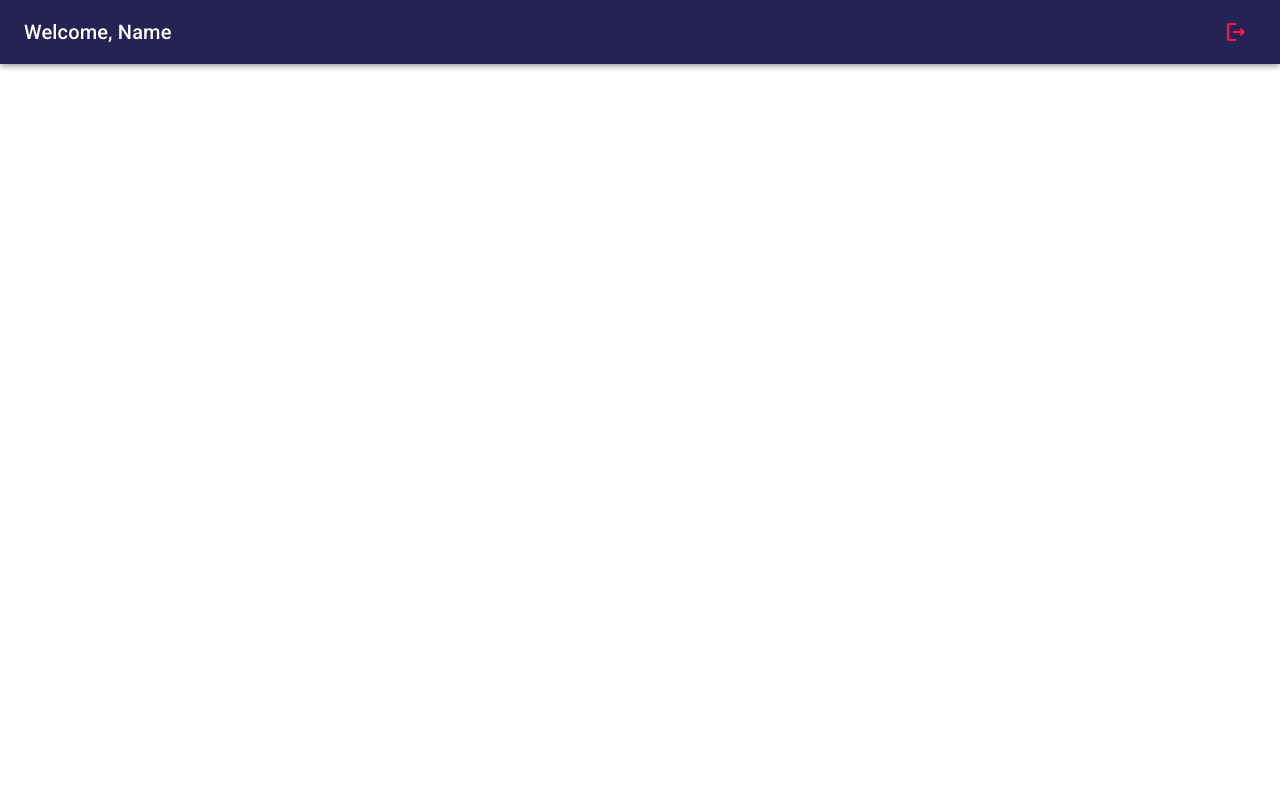
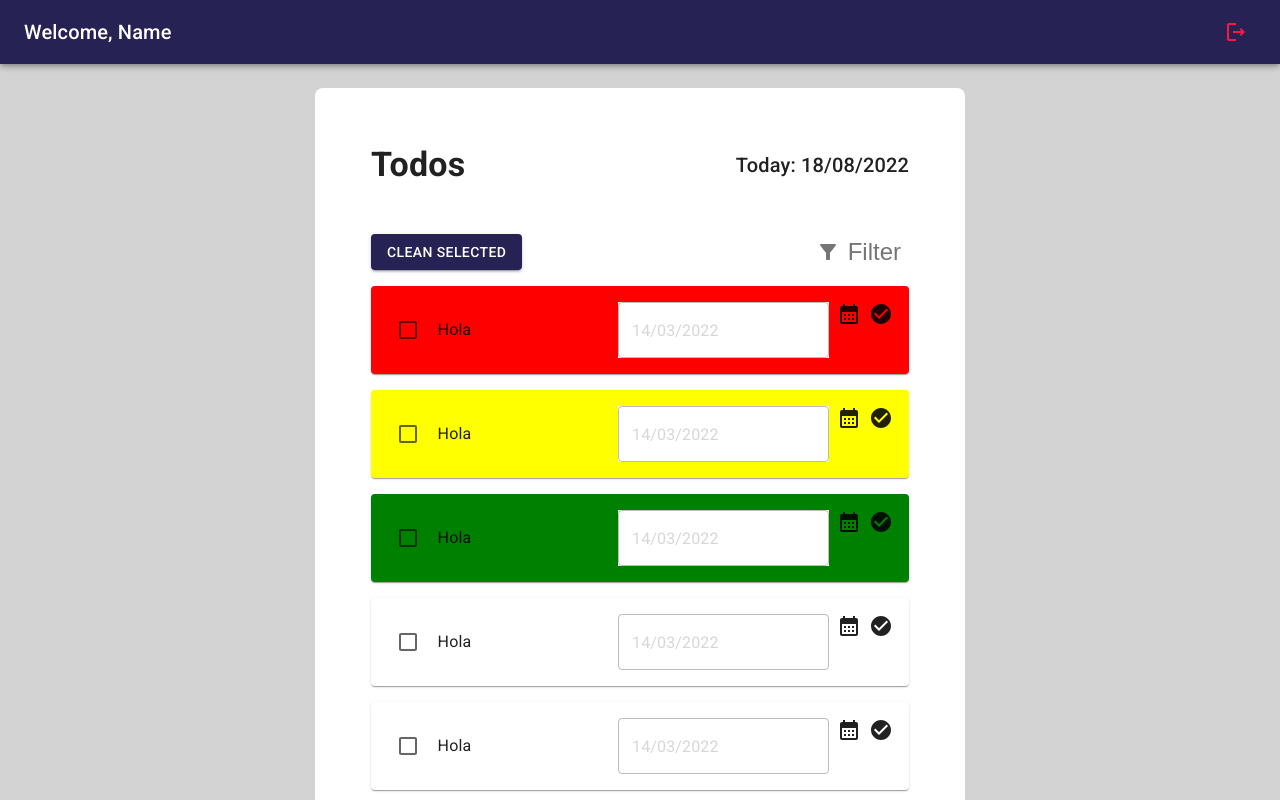
Before and after one commit to Newflaree/licitalab-frontend, a React (Vite) app: page / in a window 1280 px wide. Shown: the top 800 px of the page. Built offline with nearby package versions, Linux system fonts and the light colour scheme.

Commit message:
Implemented styles for Todos page

```diff
--- a/src/auth/pages/LoginPage.tsx
+++ b/src/auth/pages/LoginPage.tsx
@@ -42,12 +42,14 @@ export const LoginPage = () => {
             }}
           >
             <Grid item xs={ 12 }>
+              <RouterLink to='/'>
                 <Button
                   variant='contained'
                   fullWidth
                 >
                   Login
                 </Button>
+              </RouterLink>
             </Grid>
           </Grid>
 
--- /dev/null
+++ b/src/data/data.ts
@@ -0,0 +1,93 @@
+    export const testData = [
+        {
+            "title": "Test Note",
+            "desc": "Test Description",
+            "start": "1970-01-01T00:00:22.342Z",
+            "end": "1970-01-01T00:00:34.315Z",
+            "status": true,
+            "user": {
+                "_id": "62fba46e3643d9422f5165c6",
+                "name": "Test1"
+            },
+            "id": "62fc00f034fe7402b6104f12",
+            "color": "red"
+        },
+        {
+            "title": "Test Note",
+            "desc": "Test Description",
+            "start": "1970-01-01T00:00:22.342Z",
+            "end": "1970-01-01T00:00:34.315Z",
+            "status": true,
+            "user": {
+                "_id": "62fba46e3643d9422f5165c6",
+                "name": "Test1"
+            },
+            "id": "62fc011b34fe7402b6104f15",
+            "color": 'yellow'
+        },
+        {
+            "title": "Test Note",
+            "desc": "Test Description",
+            "start": "1970-01-01T00:00:22.342Z",
+            "end": "1970-01-01T00:00:34.315Z",
+            "status": true,
+            "user": {
+                "_id": "62fba46e3643d9422f5165c6",
+                "name": "Test1"
+            },
+            "id": "62fc018949c431dfd3436a97",
+            "color": "green"
+        },
+        {
+            "title": "Test Note",
+            "desc": "Test Description",
+            "start": "1970-01-01T00:00:22.342Z",
+            "end": "1970-01-01T00:00:34.315Z",
+            "status": true,
+            "user": {
+                "_id": "62fba46e3643d9422f5165c6",
+                "name": "Test1"
+            },
+            "id": "62fc01aeb94ba0c51b50f367",
+            "color": ""
+        },
+        {
+            "title": "Test Note",
+            "desc": "Test Description",
+            "start": "1970-01-01T00:00:22.342Z",
+            "end": "1970-01-01T00:00:34.315Z",
+            "status": true,
+            "user": {
+                "_id": "62fba46e3643d9422f5165c6",
+                "name": "Test1"
+            },
+            "id": "62fc01f0f837030b1981f32e",
+            "color": ""
+        },
+        {
+            "title": "Test Note",
+            "desc": "Test Description",
+            "start": "1970-01-01T00:00:22.342Z",
+            "end": "1970-01-01T00:00:34.315Z",
+            "status": true,
+            "user": {
+                "_id": "62fba46e3643d9422f5165c6",
+                "name": "Test1"
+            },
+            "id": "62fc01f2f837030b1981f331",
+            "color": ""
+        },
+        {
+            "title": "Test Note",
+            "desc": "Test Description",
+            "start": "1970-01-01T00:00:22.342Z",
+            "end": "1970-01-01T00:00:34.315Z",
+            "status": true,
+            "user": {
+                "_id": "62fba46e3643d9422f5165c6",
+                "name": "Test1"
+            },
+            "id": "62fc01f3f837030b1981f334",
+            "color": ""
+        },
+    ]
--- /dev/null
+++ b/src/todos/components/Header.tsx
@@ -0,0 +1,34 @@
+import { Grid, Typography } from '@mui/material';
+
+export const Header = () => {
+  const today = new Date();
+  const dd = String( today.getDate() ).padStart( 2, '0' );
+  const mm = String( today.getMonth() + 1 ).padStart( 2, '0' );
+  const yyyy = today.getFullYear();
+
+  return (
+    <Grid
+      container
+      justifyContent='space-between'
+      alignItems='center'
+      marginBottom={ 4 }
+    >
+      <Typography
+        component='div'
+        variant='h4'
+        noWrap
+        fontWeight={ 700 }
+      >
+        Todos
+      </Typography>
+
+      <Typography
+        component='div'
+        variant='h6'
+        noWrap
+      >
+        Today: { `${ dd }/${ mm }/${ yyyy }` }
+      </Typography>
+    </Grid>
+  )
+}
--- a/src/todos/components/Navbar.tsx
+++ b/src/todos/components/Navbar.tsx
@@ -7,6 +7,7 @@ import {
   Toolbar,
   Typography
 } from '@mui/material';
+import { Link as RouterLink } from 'react-router-dom';
 
 export const Navbar = () => {
   return (
@@ -37,9 +38,11 @@ export const Navbar = () => {
             Welcome, Name
           </Typography>
 
-          <IconButton color='error'>
-            <LogoutOutlined />
-          </IconButton>
+          <RouterLink to='/auth/login'>
+            <IconButton color='error'>
+              <LogoutOutlined />
+            </IconButton>
+          </RouterLink>
         </Grid>
       </Toolbar>
     </AppBar>
--- /dev/null
+++ b/src/todos/components/TodoCard.tsx
@@ -0,0 +1,59 @@
+import {CalendarMonth, CheckCircle} from '@mui/icons-material';
+import {
+  Card,
+  CardActionArea,
+  CardContent,
+  Checkbox,
+  Grid,
+  TextField,
+  Typography
+} from '@mui/material';
+
+export const TodoCard = ({ title, statusColor }: any) => {
+
+  return (
+    <Card
+      sx={{
+        backgroundColor: statusColor,
+        maxWidth: '100%',
+        mb: 2
+      }}
+    >
+      <CardActionArea>
+        <CardContent>
+          <Grid
+            container
+            direction='row'
+            alignItems='center'
+          >
+
+            <Grid width={ '10%' }>
+              <Checkbox />
+            </Grid>
+
+            <Grid
+              container
+              direction='row'
+              width={ '90%' }
+              justifyContent='space-between'
+              alignItems='center'
+            >
+              <Typography>Hola</Typography>
+
+              <Grid>
+                <TextField
+                  placeholder='14/03/2022'
+                  disabled
+                  sx={{ backgroundColor: 'white' }}
+                />
+                <CalendarMonth sx={{ ml: 1 }} />
+                <CheckCircle sx={{ ml: 1 }} />
+              </Grid>
+            </Grid>
+
+          </Grid>
+        </CardContent>
+      </CardActionArea>
+    </Card>
+  )
+}
--- /dev/null
+++ b/src/todos/components/Tools.tsx
@@ -0,0 +1,41 @@
+import { FilterAlt } from '@mui/icons-material';
+import { Button, Grid, IconButton } from '@mui/material';
+
+export const Tools = () => {
+  return (
+    <Grid
+      container
+      justifyContent='space-between'
+      alignItems='center'
+    >
+      <Grid
+        item
+        sx={{
+          mb: 2,
+          mt: 2
+        }}
+      >
+        <Grid
+          item
+        >
+          <Button
+            variant='contained'
+          >
+            Clean Selected
+          </Button>
+        </Grid>
+      </Grid>
+
+      <Grid
+        item
+        alignItems='center'
+      >
+
+        <IconButton>
+          <FilterAlt sx={{ mr: 1 }} />
+            Filter
+        </IconButton>
+      </Grid>
+    </Grid>
+  )
+}
--- a/src/todos/components/index.ts
+++ b/src/todos/components/index.ts
@@ -1 +1,4 @@
+export * from './Header';
 export * from './Navbar';
+export * from './TodoCard';
+export * from './Tools';
--- a/src/todos/layout/TodosLayout.tsx
+++ b/src/todos/layout/TodosLayout.tsx
@@ -1,4 +1,5 @@
-import { Box } from '@mui/material';
+// Material UI
+import { Box, Grid, Toolbar } from '@mui/material';
 // Components
 import { Navbar } from '../components';
 
@@ -9,12 +10,31 @@ export const TodosLayout = ({ children }: any) => {
 
       <Box
         component='main'
-        sx={{ flexGrow: 1, p: 3 }}
+        sx={{
+          backgroundColor: 'lightgray',
+          flexGrow: 1,
+          p: 3
+        }}
       >
-        { /* Toolbar */ }
+        <Toolbar />
 
-        { children }
+        <Grid
+          container
+          spacing={ 0 }
+          direction='column'
+          borderRadius={ 2 }
+          sx={{
+            minHeight: '100vh',
+            backgroundColor: 'white',
+            p: { xs: 4, sm: 7 },
+            margin: 'auto',
+            width: { xs: '100%', sm: 650 }
+          }}
+        >
 
+          { children }
+
+        </Grid>
       </Box>
     </Box>
   )
--- a/src/todos/pages/TodoPage.tsx
+++ b/src/todos/pages/TodoPage.tsx
@@ -1,10 +1,26 @@
-import { Typography } from '@mui/material';
+// Layout
 import { TodosLayout } from '../layout';
+// Components
+import { Header, TodoCard, Tools } from '../components';
+// TODO: Delete fake data
+import {testData} from '../../data/data';
 
 export const TodoPage = () => {
   return (
     <TodosLayout>
-      <Typography>TodoPage</Typography>
+      <Header />
+      <Tools />
+
+      {
+        testData.map( data => (
+          <TodoCard
+            key={ data.id }
+            title={ data.title }
+            statusColor={ data.color }
+          />
+        ))
+      }
+
     </TodosLayout>
   )
 }
```
Lines whose indentation alone changed are shown as unchanged.
